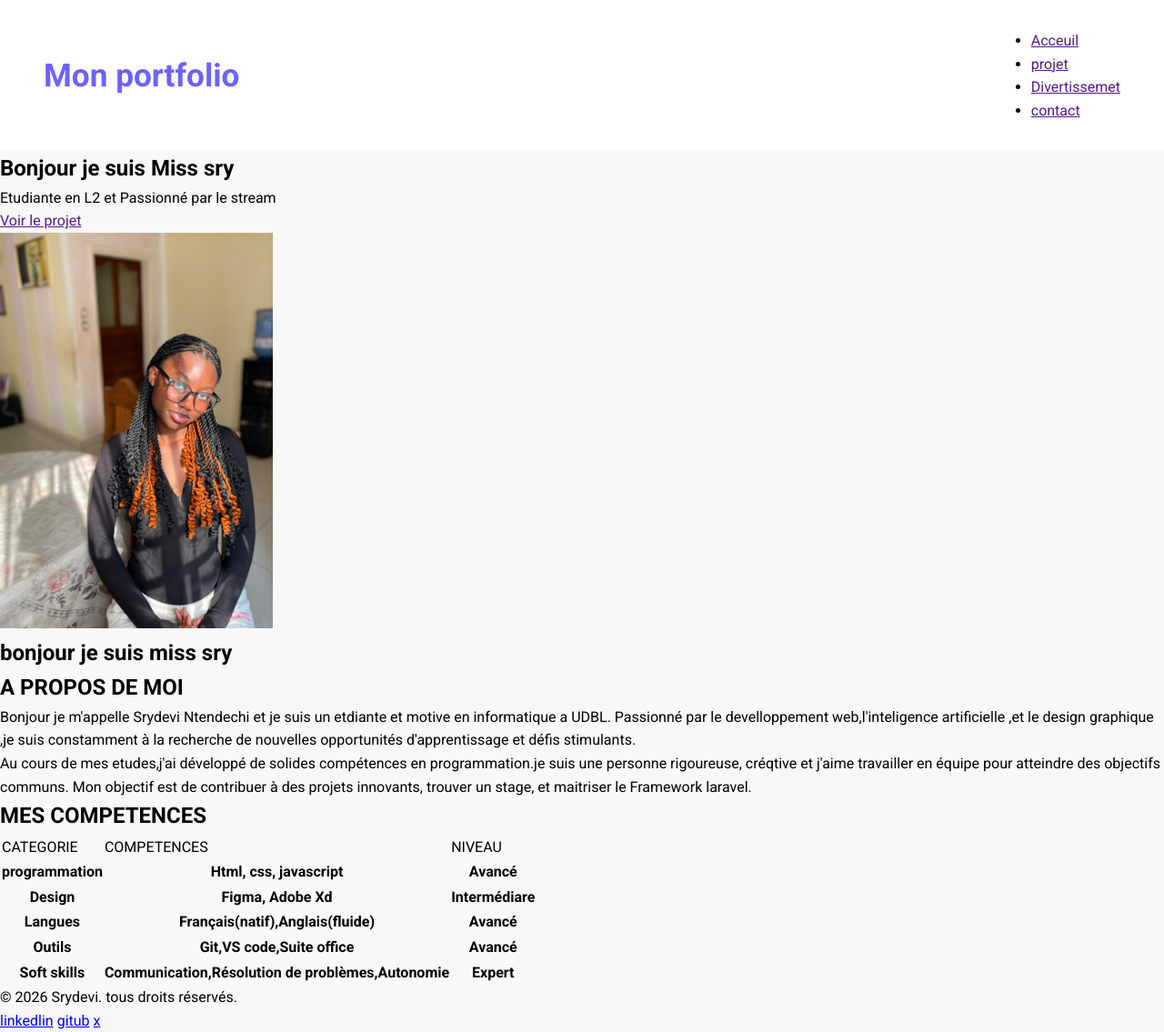
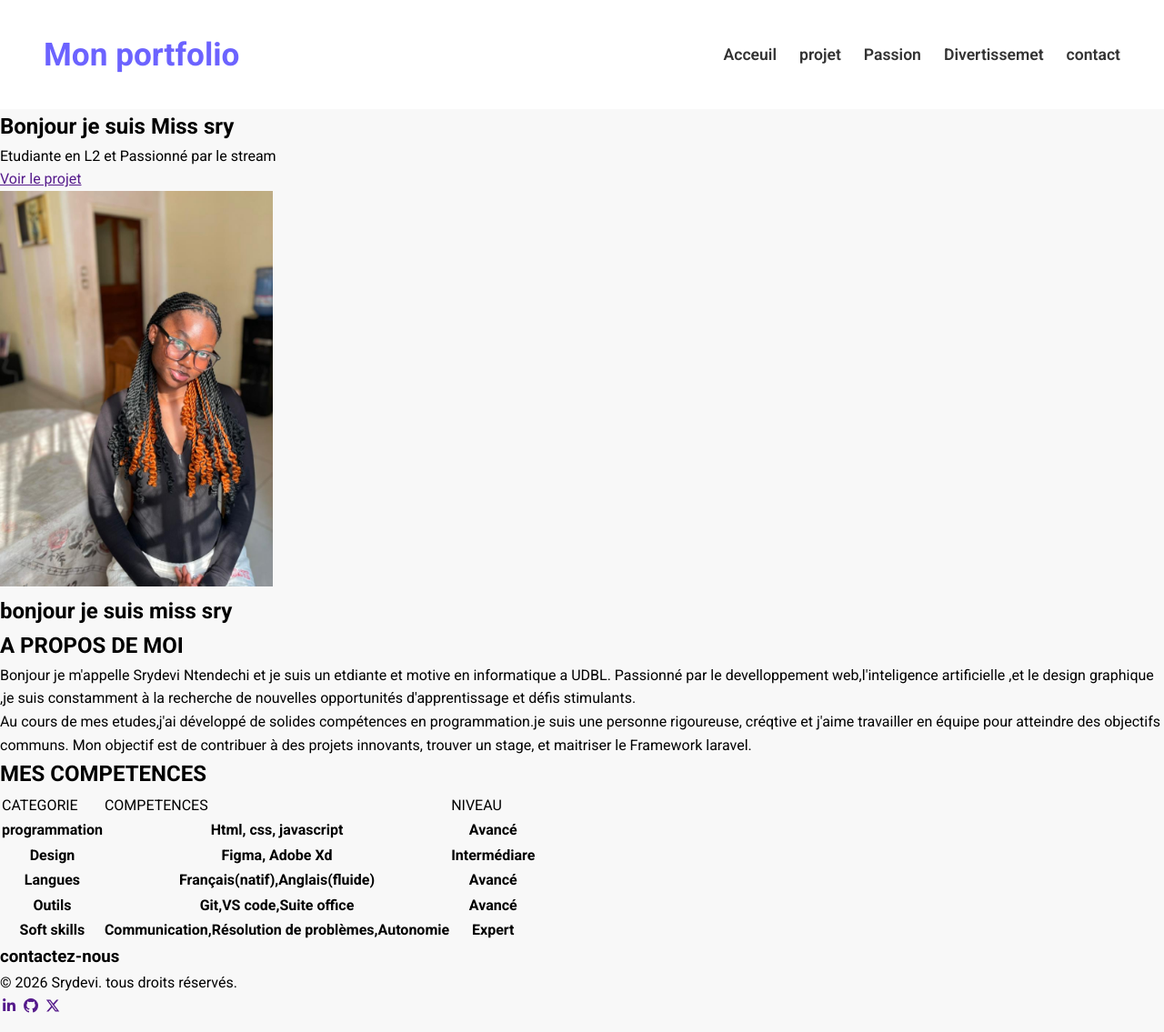
Before and after one commit to NTENDECHISRYDEVINTENDECHI/Mon-Portfolio-2026, a plain HTML site: page index.html in a window 1280 px wide. Shown: the whole page at 91% size. Drawn offline with Linux system fonts and the light colour scheme.

Commit message:
stylisation du header et des autres pages

```diff
--- a/index.html
+++ b/index.html
@@ -4,6 +4,7 @@
     <meta charset="UTF-8">
     <meta name="viewport" content="width=device-width, initial-scale=1.0">
     <title>Mon portfolio</title>
+    <link rel="stylesheet" href="https://cdnjs.cloudflare.com/ajax/libs/font-awesome/7.0.1/css/all.min.css" integrity="sha512-2SwdPD6INVrV/lHTZbO2nodKhrnDdJK9/kg2XD1r9uGqPo1cUbujc+IYdlYdEErWNu69gVcYgdxlmVmzTWnetw==" crossorigin="anonymous" referrerpolicy="no-referrer" />
     <link rel="stylesheet" href="sry1/CSS/Style.css">
     <link rel="preconnect" href="https://fonts.googleapis.com">
     <link rel="preconnect" href="https://fonts.gstatic.com" crossorigin>
@@ -16,10 +17,11 @@
         </div>
         <nav>
             <ul>
-                <li><a href="">Acceuil</a></li>
-                <li><a href="">projet</a></li>
-                <li><a href="">Divertissemet</a></li>
-                <li><a href="">contact</a></li>
+                <li><a href="index.html">Acceuil</a></li>
+                <li><a href="projet.html">projet</a></li>
+                <li><a href="Passion.html">Passion</a></li>
+                <li><a href="Divertissement.html">Divertissemet</a></li>
+                <li><a href="contact.html">contact</a></li>
             </ul>
         </nav>
     </header>
@@ -89,17 +91,18 @@
                     </table>
                     <section>
                         <main>
+                            <h1>contactez-nous</h1>
+                        </main>
                             <footer>
                             <p>© 2026 Srydevi. tous droits réservés.</p>
                             <div>
                                 <nav>
-                                    <a href="mon lien linkedlin">linkedlin</a>
-                                    <a href="mon lien gitub">gitub</a>
-                                    <a href="mon lien-x">x</a>
+                                    <a href=""><i class="fa-brands fa-linkedin-in"></i></a>
+                                    <a href=""><i class="fa-brands fa-github"></i></a>
+                                    <a href=""><i class="fa-brands fa-x-twitter"></i></a>
                                 </nav>
                             </div>
                         </footer>
-                        </main>
                        </section>
 </body>
 </html>
--- a/sry1/CSS/Style.css
+++ b/sry1/CSS/Style.css
@@ -37,3 +37,41 @@ header div a{
     font-weight: bold;
     color: var(--violet-doux)
 }
+
+ul li{
+    list-style: none;
+    margin-left: 25px;
+}
+ul{
+    display: flex;
+}
+ul li a{
+    text-decoration: none;
+    color: var(--gris-tres-fonce);
+    font-weight: 600;
+    font-size: 1.1rem;
+    position: relative
+    padding: 10px;
+}
+ul li a:hover{
+    color: var(--violet-doux);
+}
+ul li a::after{
+    content: ;
+    position: absolute;
+    left: 0;
+    bottom: 0;
+    height: 3px;
+    width: 0%;
+    background-color: var(--violet-doux);
+    transition: width 0.3s ease;
+}
+ul li a:hover::after{
+    width: 100%;
+}
+a.active{
+    color: var(--violet-doux);
+}
+a.active{
+    width: 100%;
+}
```
Also changed, not shown: Divertissement.html (added, +14 -0 lines), Passion.html (added, +14 -0 lines), contact.html (added, +14 -0 lines), projet.html (added, +14 -0 lines).
